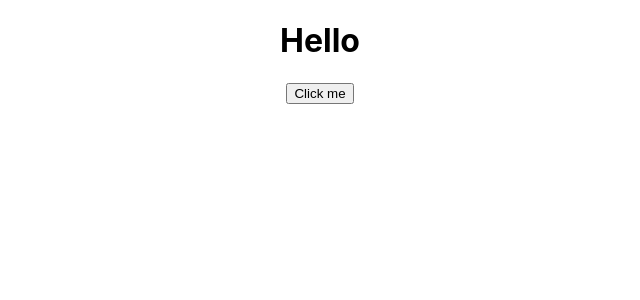
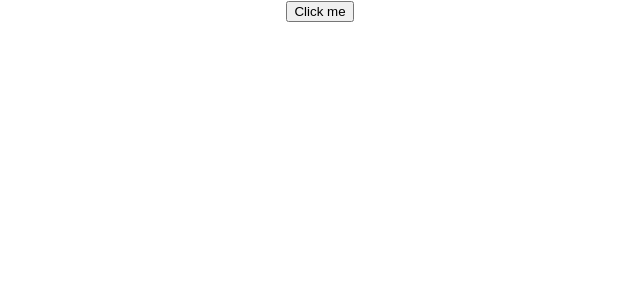
Before and after one commit to jaspreet-singh-sahota/react-practise-project, a React (Create React App) app: page / in a window 1280 px wide. Shown: the top 300 px of the page, without its empty margins (320-960 px from the left). Built offline with nearby package versions, Linux system fonts and the light colour scheme.

Commit message:
Add method as a props

```diff
--- a/src/App.js
+++ b/src/App.js
@@ -6,11 +6,13 @@ import Welcome from './components/Welcome';
 import Subscribe from './components/Subscribe';
 import Count from './components/Count';
 import EventHandlers from './components/EventHandlers';
+import ParentComponent from './components/ParentComponent';
 
 function App() {
   return (
     <div className="App">
-      <EventHandlers></EventHandlers>
+      <ParentComponent></ParentComponent>
+      {/* <EventHandlers></EventHandlers> */}
       {/* <Count></Count> */}
       {/* <Subscribe></Subscribe> */}
       {/* <Greet name="Bruce" heroName="Batman">
--- /dev/null
+++ b/src/components/ChildComponent.js
@@ -0,0 +1,11 @@
+import React from 'react'
+
+function ChildComponent({ clickHandler}) {
+  return (
+    <div>
+      <button onClick={() => clickHandler('child')}>Click me</button>
+    </div>
+  )
+}
+
+export default ChildComponent
--- /dev/null
+++ b/src/components/ParentComponent.js
@@ -0,0 +1,28 @@
+import React, { Component, Children } from 'react'
+import ChildComponent from './ChildComponent'
+
+class ParentComponent extends Component {
+  constructor(props) {
+    super(props)
+
+    this.state = {
+       parent: 'parent'
+    }
+
+    this.clickHandler = this.clickHandler.bind(this)
+  }
+
+  clickHandler(ChildName = '') {
+    alert(`hello ${this.state.parent} from ${ChildName}`)
+  }
+
+  render() {
+    return (
+      <div>
+        <ChildComponent clickHandler={this.clickHandler}></ChildComponent>
+      </div>
+    )
+  }
+}
+
+export default ParentComponent
```
